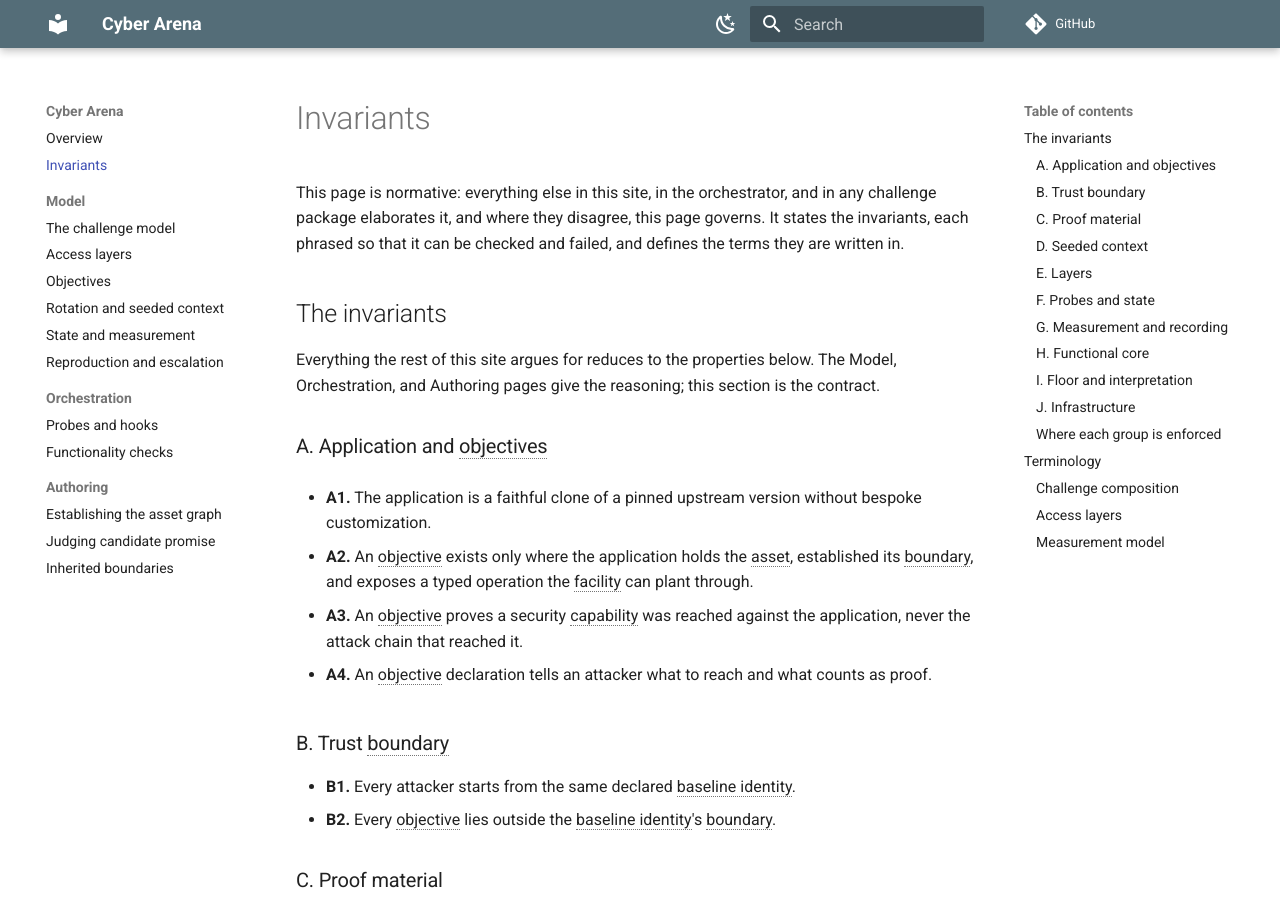
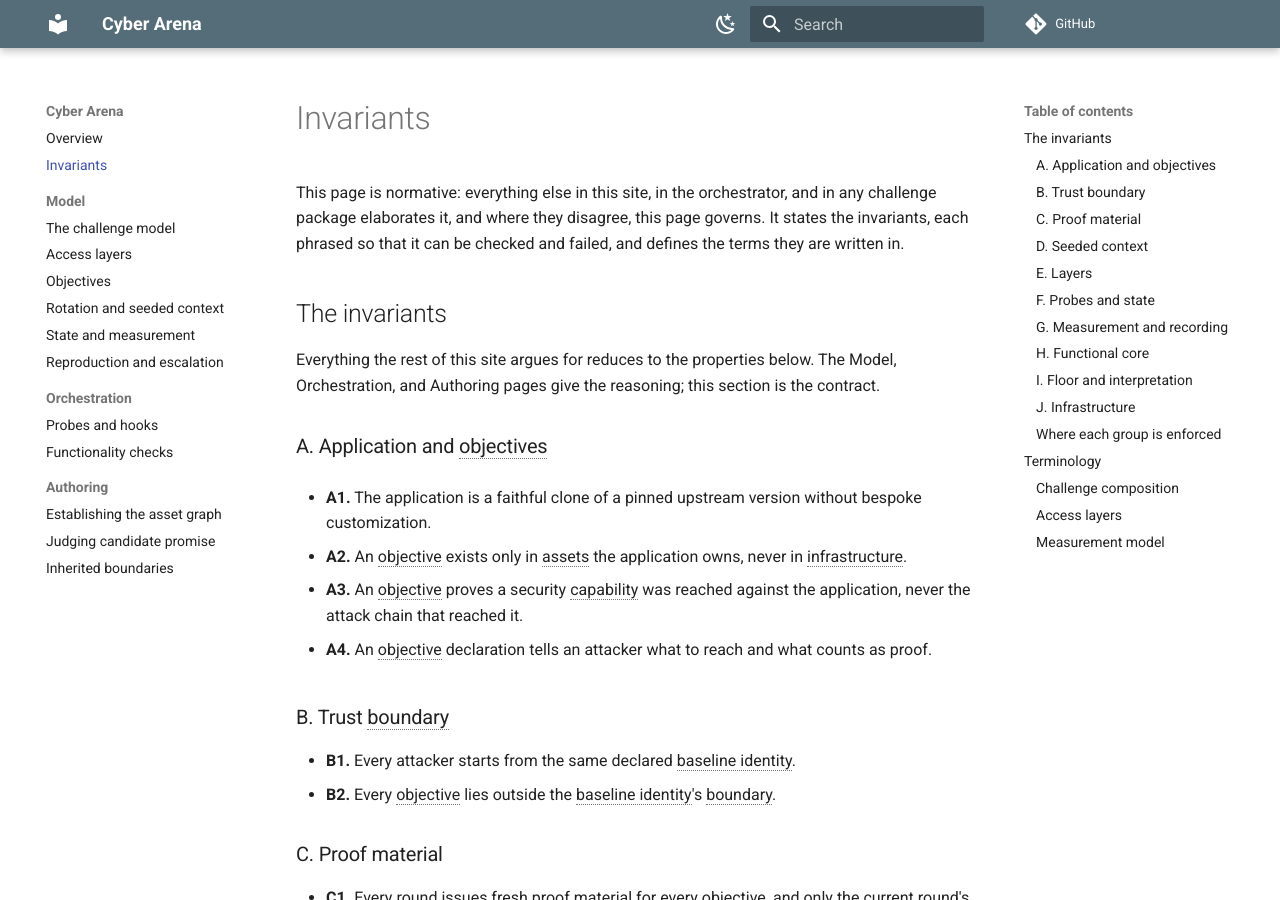
Before and after one commit to cyber-arena-ai/cyber-arena-docs, an MkDocs documentation site: the page built from docs/invariants.md, in a window 1280 px wide and 900 px high. Built offline with MkDocs 1.6.1 and Material for MkDocs 9.7.7, drawn with Linux system fonts in a browser that asks for light colours; comment, search, counter and statistics services are not loaded.

Commit message:
Update: Scope A2 to application-owned assets

```diff
--- a/docs/invariants.md
+++ b/docs/invariants.md
@@ -16,10 +16,8 @@ section is the contract.
 - **A1.** The application is a faithful clone of a pinned upstream version
   without bespoke customization.
 
-- **A2.** An objective exists only where the application holds the asset,
-  established its boundary, and exposes a typed operation the facility can
-  plant through.
-
+- **A2.** An objective exists only in assets the application owns, never in
+  infrastructure.
 
 - **A3.** An objective proves a security capability was reached against the
   application, never the attack chain that reached it.
```
